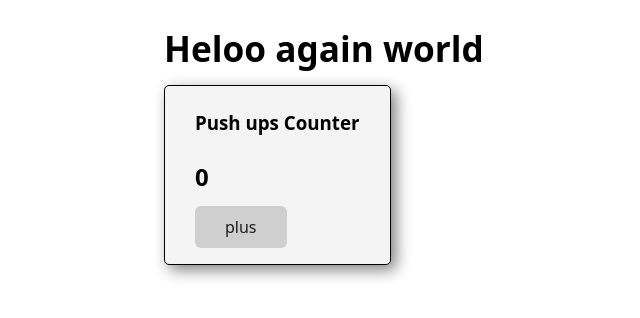
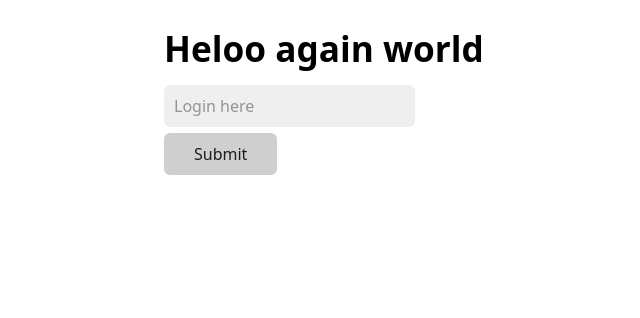
Before and after one commit to MariusCodeAcademy/type8-react-05-events-forms, a React (Create React App) app: page / in a window 1280 px wide. Shown: the top 318 px of the page, without its empty margins (76-716 px from the left). Built offline with nearby package versions, Linux system fonts and the light colour scheme.

Commit message:
Login b4 input

```diff
--- a/src/App.js
+++ b/src/App.js
@@ -1,11 +1,16 @@
 import './App.css';
 import Counter from './components/Counter/Counter';
+import Login from './components/Form/Login';
 
 function App() {
   return (
     <div className='App'>
       <h1>Heloo again world</h1>
+      {/* TODO: add multile conters with titles */}
+      {/* <Counter />
       <Counter />
+      <Counter /> */}
+      <Login />
     </div>
   );
 }
--- a/src/components/Form/Login.jsx
+++ b/src/components/Form/Login.jsx
@@ -1,5 +1,19 @@
 // Login.jsx componentas
-// vienas input type text
-// vienas button
-// sukuri displayValue funkcija su test console.log
+function Login() {
+  // sukuri displayValue funkcija su test console.log
+  function displayValue() {
+    console.log('displayValue called');
+  }
+  return (
+    <div className='login'>
+      {/* // vienas input type text */}
+      <input type='text' placeholder='Login here' />
+      {/* // vienas button */}
+      <button onClick={displayValue}>Submit</button>
+    </div>
+  );
+}
 // paspaudus button iskvieciam funkcija displayValue
+// susikurti state kuriame saugosim username
+
+export default Login;
```
